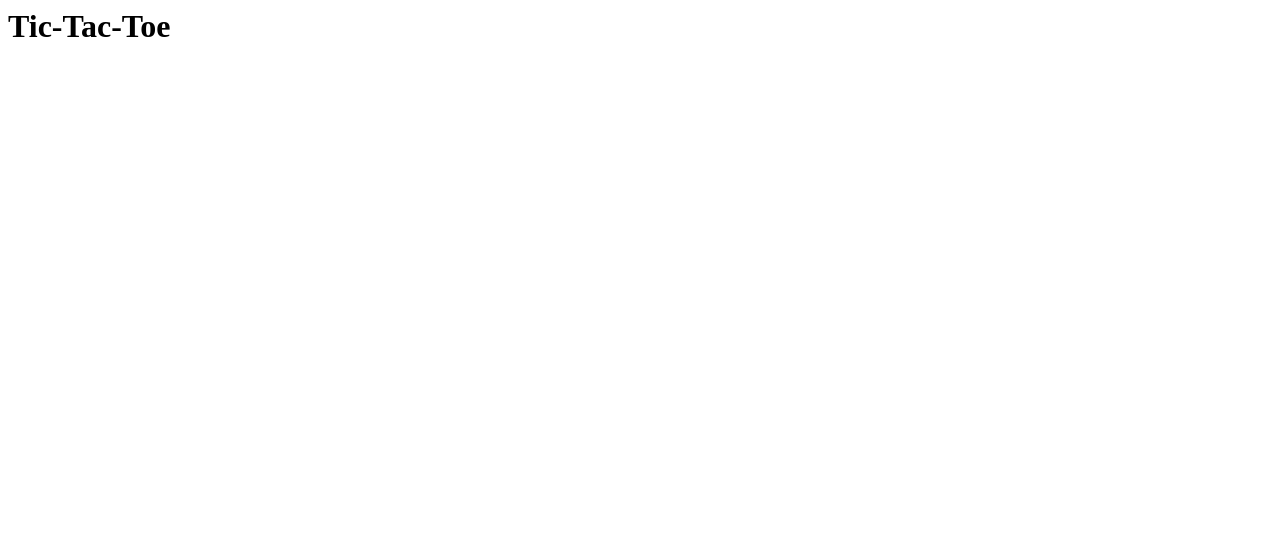
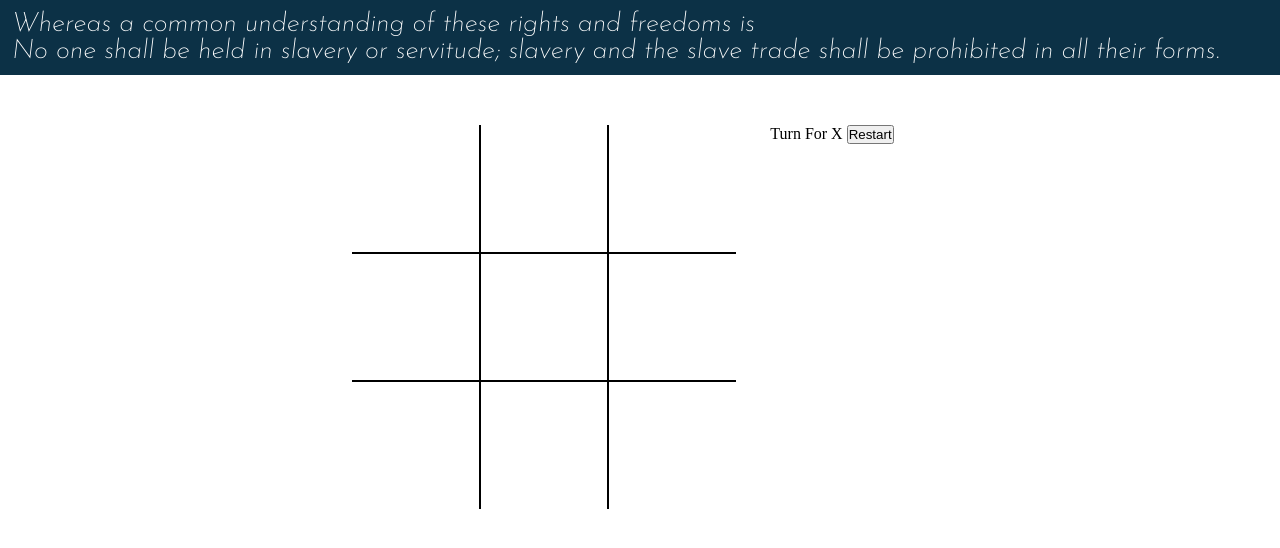
Before and after one commit to asifm-webelight/Javascript, a plain HTML site: page tic-tac-toe/index.html in a window 1280 px wide. Drawn offline with Linux system fonts and the light colour scheme.

Commit message:
Design Done

```diff
--- a/tic-tac-toe/index.html
+++ b/tic-tac-toe/index.html
@@ -3,13 +3,40 @@
 <head>
     <meta charset="utf-8">
     <meta name="viewport" content="width=device-width, initial-scale=1.0">
-    <title>Tic-tac-toe</title>
-    <script src="script.js"></script>
+    <title>Tic-Tac-Toe</title>
     <link href="style.css" rel="stylesheet">
 </head>
 
 <body>
-    <h1>Tic-Tac-Toe</h1>
+    <nav>
+        <ul>
+            <li>Whereas a common understanding of these rights and freedoms is</li>
+            <li>No one shall be held in slavery or servitude; slavery and the slave trade shall be prohibited in all
+                their forms.</li>
+
+        </ul>
+    </nav>
+    <div class="gameContainer">
+        <div class="container">
+            <div class="box bt-0 bl-0"><span class="boxtext"></span></div>
+            <div class="box bt-0"><span class="boxtext"></span></div>
+            <div class="box bt-0 br-0"><span class="boxtext"></span></div>
+            <div class="box bl-0"><span class="boxtext"></span></div>
+            <div class="box"><span class="boxtext"></span></div>
+            <div class="box br-0"><span class="boxtext"></span></div>
+            <div class="box bl-0 bb-0"><span class="boxtext"></span></div>
+            <div class="box bb-0"><span class="boxtext"></span></div>
+            <div class="box bb-0 br-0"><span class="boxtext"></span></div>
+        </div>
+        <div class="gameInfo">
+            <!-- <h1>Welcome To TIC TAC TOE</h1> -->
+            <div>
+                <span class="info">Turn For X</span>
+                <button id="reset">Restart</button>
+            </div>
+        </div>
+    </div>
+    <script src="script.js"></script>
 </body>
 
 </html>
--- a/tic-tac-toe/script.js
+++ b/tic-tac-toe/script.js
@@ -0,0 +1,25 @@
+let turn = "X"
+
+const changeTurn = () =>{
+
+    return turn === "X"?"0":"X"
+}
+
+const checkWin = () =>{
+
+}
+
+let boxes = document.getElementsByClassName("box")
+Array.from(boxes).forEach(element =>{
+    let boxtext = document.querySelector('.boxtext')
+    element.addEventListener('click',() => {
+
+        if (boxtext.innerText === '') {
+            boxtext.innerText = turn
+            changeTurn()
+            checkWin()
+            document.getElementsByClassName(turn)[0].innerText = "Turn For " + turn
+        }
+
+    })
+})
--- a/tic-tac-toe/style.css
+++ b/tic-tac-toe/style.css
@@ -0,0 +1,67 @@
+@import url('https://fonts.googleapis.com/css2?family=Josefin+Sans:ital,wght@1,200&display=swap');
+
+* {
+    margin: 0;
+    padding: 0;
+}
+
+nav {
+    background-color: rgb(12, 49, 70);
+    color: white;
+    height: 75;
+    font-size: 27px;
+    display: flex;
+    align-items: center;
+    padding: 0 12px;
+    font-family: 'Josefin Sans', sans-serif;
+}
+
+nav ul {
+    list-style-type: disc;
+
+}
+
+.gameContainer {
+    display: flex;
+    justify-content: center;
+    margin-top: 50px;
+    background-color: rgb(255, 255, 255);
+
+
+}
+
+.container {
+    display: grid;
+    grid-template-rows: repeat(3,10vw);
+    grid-template-columns: repeat(3,10vw);
+}
+.box{
+    border: 1px solid black;
+    font-size: 8vw;
+    cursor: pointer;;
+    display: flex;
+    justify-content: center;
+    align-items: center;
+}
+
+.box:hover{
+    background-color: rgb(242, 234, 250)
+}
+
+.gameInfo{
+    padding: 0 34px;
+}
+
+.br-0{
+    border-right: 0;
+}
+.bl-0{
+    border-left: 0;
+}
+
+.bt-0{
+    border-top: 0;
+}
+.bb-0{
+    border-bottom: 0;
+}
```
